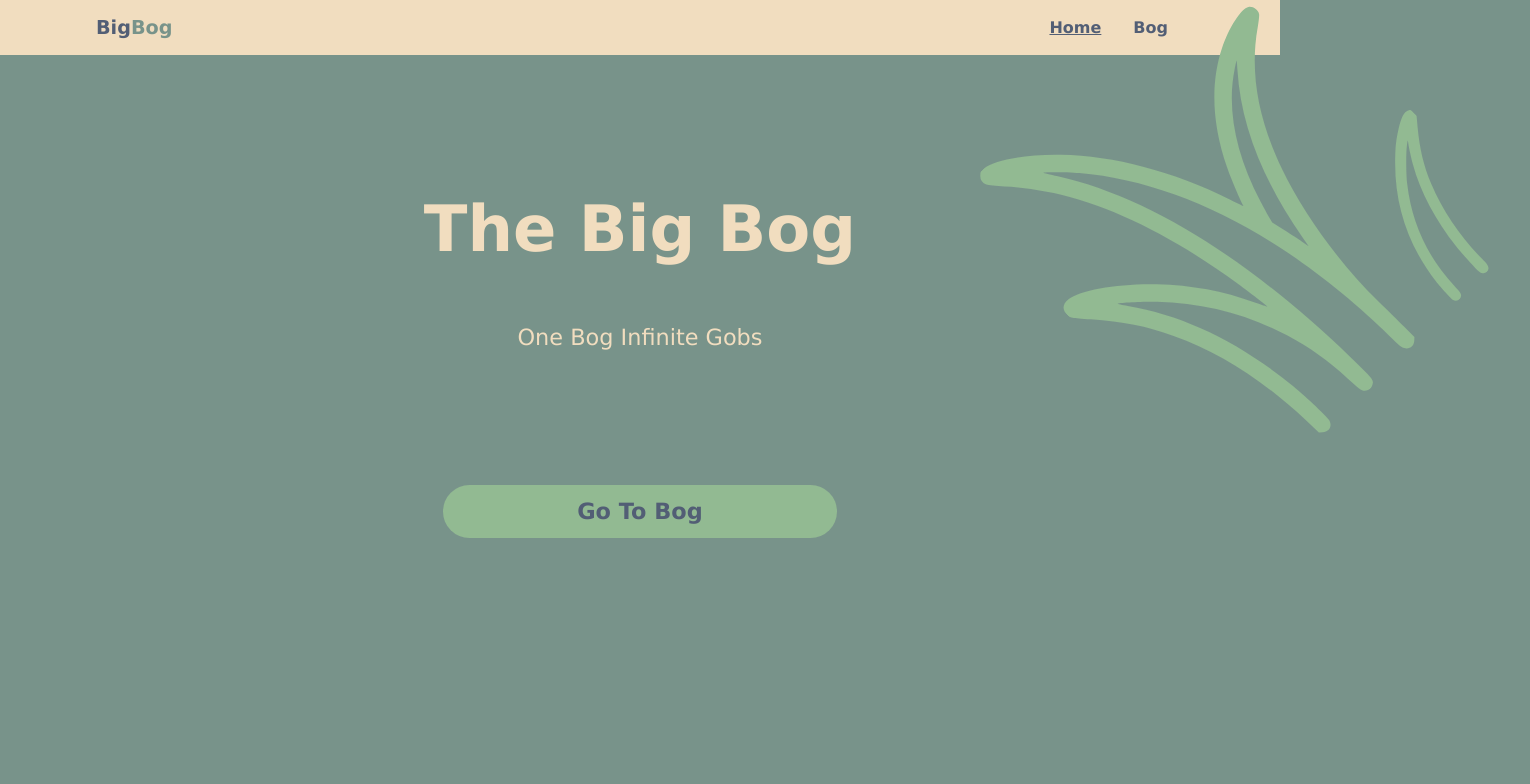
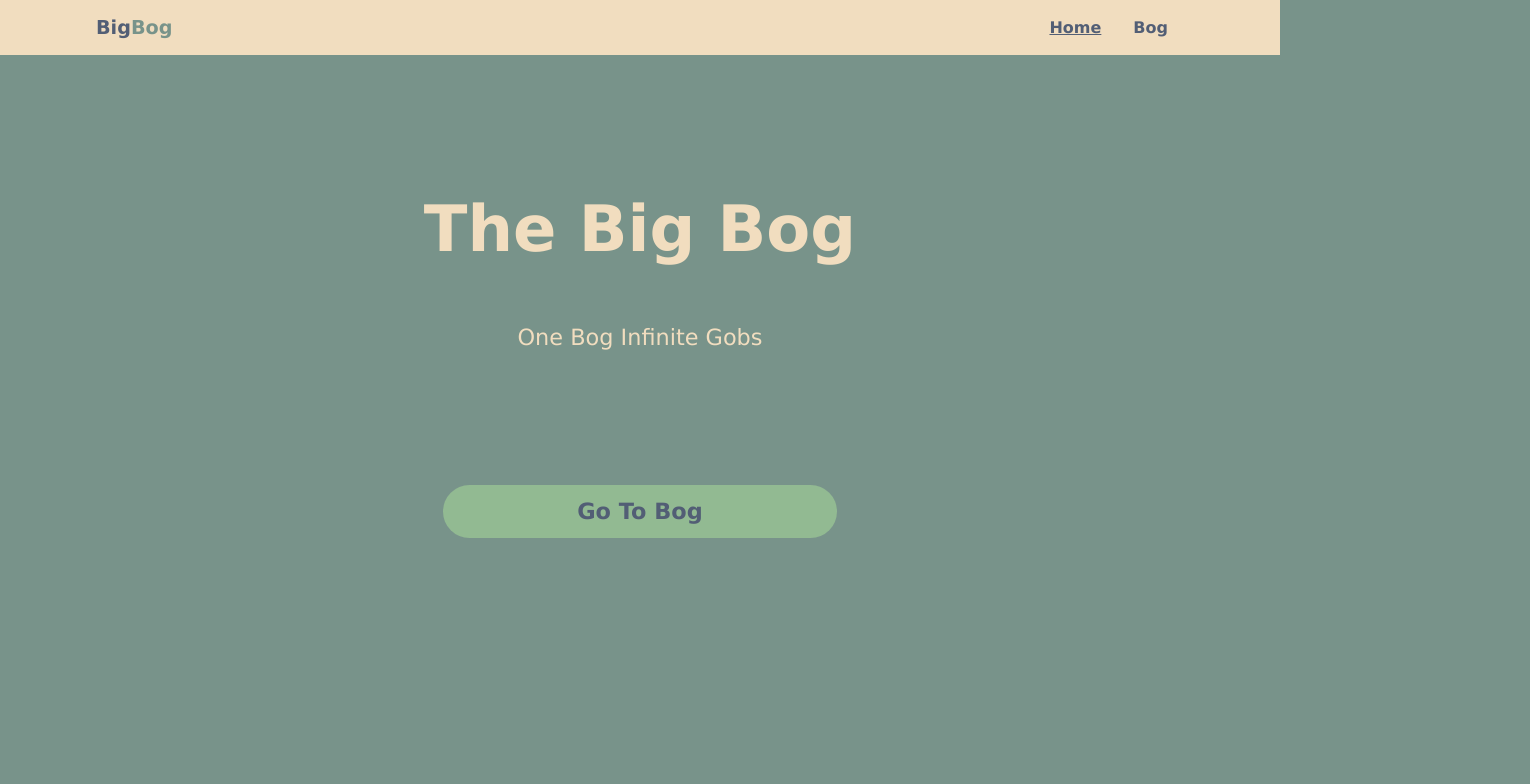
Before and after one commit to HScribt/TheBigBog, a plain HTML site: page index.html in a window 1280 px wide. Shown: the top 784 px of the page, 1530 px wide, since content can reach past the window. Drawn offline with Linux system fonts and the light colour scheme.

Commit message:
Update index.html

```diff
--- a/index.html
+++ b/index.html
@@ -30,7 +30,8 @@
             </nav>
         </div>
     </div>
-    <img class="grass1" src="/Images/grass.svg">
+    <!--<img class="grass1" src="/Images/grass.svg">-->
+
     <!-- Hero Section-->
     <section class="hero">
         <div class="container">
```
